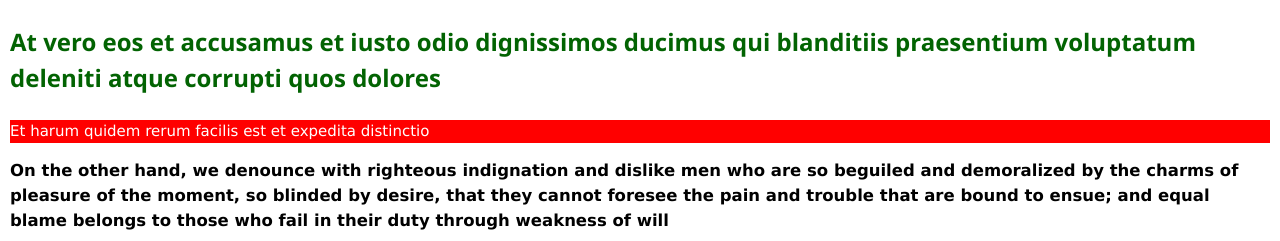
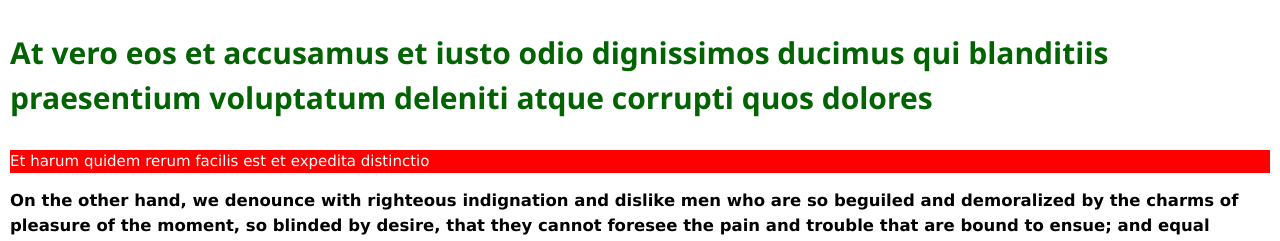
Before and after one commit to Aramco1996/Frontend_Fuccelli, a plain HTML site: page gattino.html in a window 1280 px wide. Shown: the top 241 px of the page. Drawn offline with nearby package versions, Linux system fonts and the light colour scheme.

Commit message:
Gattino2

```diff
--- a/gattino.html
+++ b/gattino.html
@@ -46,6 +46,7 @@
         #scrittaFoto{
             margin-left: 10px;
             margin-top: -15px;
+
         }
 
     </style>
@@ -55,8 +56,8 @@
 <body>
 
     <div>
-        <h3><p id="scrittaVerde">At vero eos et accusamus et iusto odio dignissimos ducimus qui blanditiis praesentium
-            voluptatum deleniti atque corrupti quos dolores  </h3></p>
+        <h2><p id="scrittaVerde">At vero eos et accusamus et iusto odio dignissimos ducimus qui blanditiis praesentium
+            voluptatum deleniti atque corrupti quos dolores  </h2></p>
     </div>
 
     <div id="barraRossa">
```
